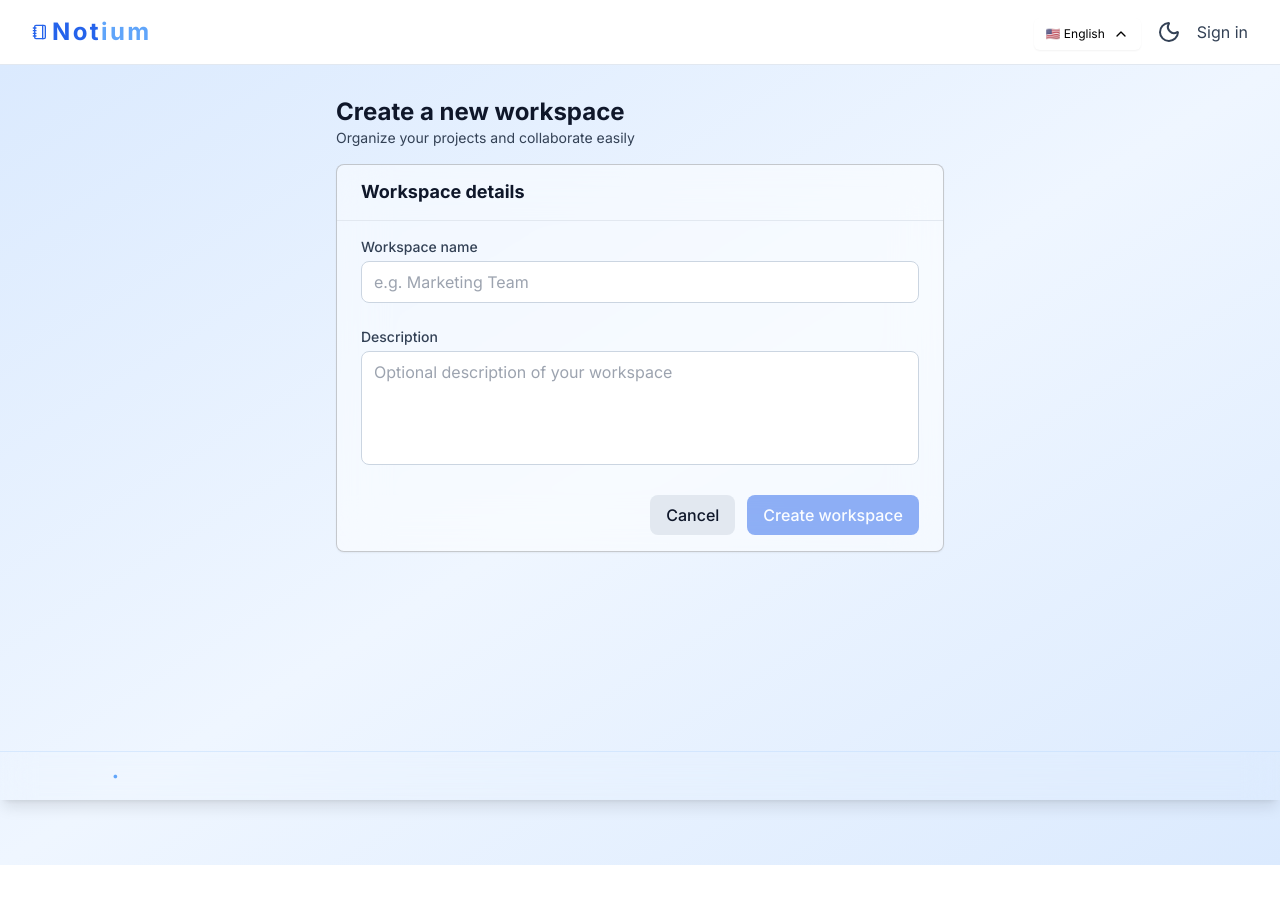
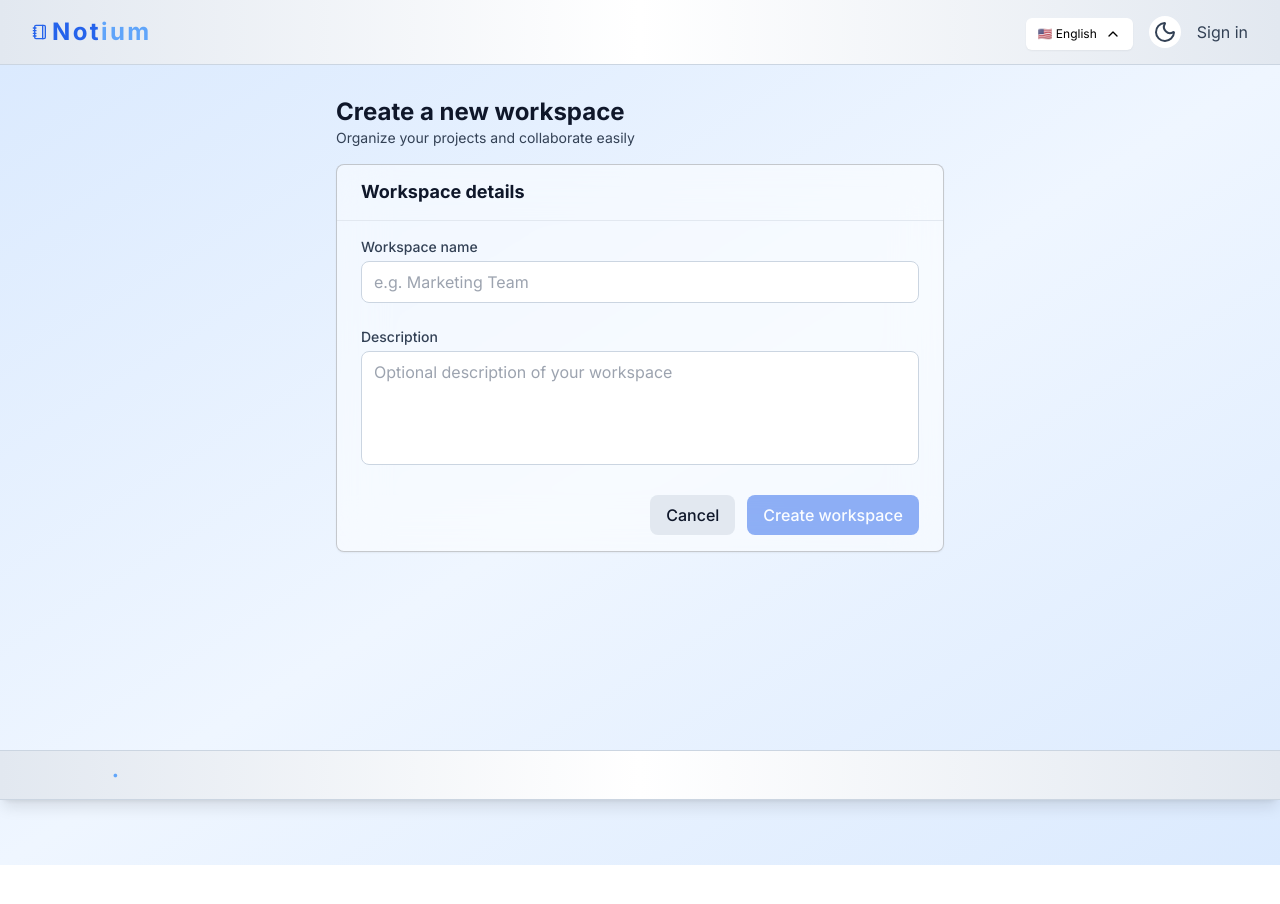
Before and after one commit to sebastianvelo/notium, a Next.js app: page /workspaces/new in a window 1280 px wide. Shown: the top 904 px of the page. Built offline with nearby package versions, Linux system fonts and the light colour scheme.

Commit message:
[refactor]: Fix styles in navbar and footer

```diff
--- a/app/layout.tsx
+++ b/app/layout.tsx
@@ -25,7 +25,7 @@ export default function RootLayout({ children }: PropsWithChildren) {
       <body className={inter.className}>
         <LanguageProvider>
           <Navbar />
-          <div className="bg-gradient-to-br from-primary-100 via-primary-50 to-primary-100 dark:from-secondary-950 dark:via-primary-950 dark:to-secondary-950">
+          <div className="bg-gradient-to-br from-primary-100 via-primary-50 to-primary-100 dark:from-black dark:via-primary-950 dark:to-black">
             {children}
           </div>
           <Footer />
--- a/components/layout/footer/Footer.tsx
+++ b/components/layout/footer/Footer.tsx
@@ -5,7 +5,7 @@ const Footer: React.FC = () => {
     const { t } = useI18N();
 
     return (
-        <footer className="backdrop-blur-lg sticky bottom-0 border-t border-primary-200/50 dark:border-primary-900/50 shadow-lg dark:bg-black text-white py-4">
+        <footer className="bg-gradient-to-l from-secondary-200 via-white to-secondary-200 dark:from-secondary-950 dark:via-secondary-900 dark:to-secondary-950 border-b border-secondary-300 dark:border-secondary-800 backdrop-blur-lg sticky bottom-0 border-t shadow-lg py-4">
             <div className="max-w-6xl mx-auto px-4 sm:px-6 lg:px-8">
                 <div className="flex flex-row justify-between items-center">
                     <div className="flex flex-col sm:flex-row sm:items-center sm:space-x-4 space-y-1 sm:space-y-0">
--- a/components/layout/navbar/Navbar.tsx
+++ b/components/layout/navbar/Navbar.tsx
@@ -1,14 +1,14 @@
 "use client";
+import Text from "@/components/ui/atoms/text/Text";
 import ROUTES from "@/constants/routes";
 import Link from "next/link";
 import LanguageSelector from "./actions/LanguageSelector";
 import ThemeToggleButton from "./actions/ThemeToggleButton";
 import Brand from "./Brand";
-import Text from "@/components/ui/atoms/text/Text";
 
 const Navbar: React.FC = () => {
     return (
-        <nav className="bg-white dark:bg-black border-b border-secondary-200 dark:border-secondary-900">
+        <nav className="bg-gradient-to-l from-secondary-200 via-white to-secondary-200 dark:from-secondary-950 dark:via-secondary-900 dark:to-secondary-950 border-b border-secondary-300 dark:border-secondary-800">
             <div className="max-w-7xl mx-auto px-4 sm:px-6 lg:px-8">
                 <div className="flex justify-between items-center h-16">
                     <Brand />
--- a/components/layout/navbar/actions/ThemeToggleButton.tsx
+++ b/components/layout/navbar/actions/ThemeToggleButton.tsx
@@ -5,7 +5,7 @@ import { Moon, Sun } from "lucide-react";
 const ThemeToggleButton: React.FC = () => {
     const { darkMode, toggleDarkMode } = useDarkMode();
 
-    const baseClasses = "rounded-full transition-all duration-200 focus:outline-none disabled:opacity-50 disabled:cursor-not-allowed";
+    const baseClasses = "rounded-full transition-all duration-200 focus:outline-none disabled:opacity-50 disabled:cursor-not-allowed p-1";
     const colorClasses = "bg-white dark:bg-black hover:bg-white dark:bg-black/50 hover:text-sky-500 text-secondary-700 focus:ring-secondary-300 dark:bg-black/80 dark:hover:bg-black/50 dark:text-secondary-300 dark:hover:text-yellow-200"
 
     return (
--- a/components/pages/workspaces/[id]/WorkspaceLayoutHeader.tsx
+++ b/components/pages/workspaces/[id]/WorkspaceLayoutHeader.tsx
@@ -12,7 +12,7 @@ const WorkspaceLayoutHeader: React.FC = () => {
     const { workspace } = useWorkspace();
 
     return (
-        <div className="space-y-4 mb-4 bg-gradient-to-br from-primary-100 via-primary-50 to-primary-100 dark:from-secondary-950 dark:via-primary-950 dark:to-secondary-950 py-8 px-4">
+        <div className="space-y-4 mb-4 bg-gradient-to-l from-primary-100 via-primary-50 to-primary-100 dark:from-black dark:via-secondary-900 dark:to-black pt-6 pb-2 px-4">
             <div className="flex space-x-4">
                 <Button variant="ghost" onClick={() => router.push(ROUTES.WORKSPACES)}>
                     <ChevronLeft />
--- a/components/pages/workspaces/[id]/ui/editor/WorkspaceEditorView.tsx
+++ b/components/pages/workspaces/[id]/ui/editor/WorkspaceEditorView.tsx
@@ -18,14 +18,14 @@ interface WorkspaceEditorViewProps {
 const WorkspaceEditorView: React.FC<WorkspaceEditorViewProps> = ({ name, description, editMode, isLoading, setName, setDescription, onSave, onCancel, onToggleEdit }) => (
     <div className="space-y-2">
         <div className="flex items-start gap-2">
-            <div className="flex-1 space-y-2">
+            <div className="space-y-2">
                 {editMode ? (
                     <>
                         <Input
                             value={name}
                             onChange={(e) => setName(e.target.value)}
                             placeholder="Workspace name"
-                            className="text-3xl font-bold border-0 p-0 focus:ring-0"
+                            className="text-2xl font-bold border-0 p-0 focus:ring-0"
                             disabled={isLoading}
                         />
                         <Input
@@ -43,7 +43,6 @@ const WorkspaceEditorView: React.FC<WorkspaceEditorViewProps> = ({ name, descrip
                     </>
                 )}
             </div>
-
             <WorkspaceEditorActions
                 editMode={editMode}
                 isLoading={isLoading}
--- a/lib/db/memory/WorkspaceDB.ts
+++ b/lib/db/memory/WorkspaceDB.ts
@@ -1,8 +1,9 @@
-import Workspace from "@/types/Workspace";
+import Workspace, { WorkspaceStatus } from "@/types/Workspace";
 import workspacesJson from "./mock/workspaces.json";
 
 const WorkspacesDB: Workspace[] = workspacesJson.map((w) => ({
     ...w,
+    status: w.status as WorkspaceStatus
 }));
 
 export default WorkspacesDB;
--- a/lib/db/memory/mock/workspaces.json
+++ b/lib/db/memory/mock/workspaces.json
@@ -4,26 +4,31 @@
         "name": "Personal Projects",
         "description": "My personal workspace for side projects",
         "createdAt": "2024-01-15T10:00:00Z",
-        "ownerId": "usr_1"
+        "ownerId": "usr_1",
+        "status": "ACTIVE"
     },
     {
         "id": "ws_2",
         "name": "Team Alpha",
         "description": "Collaborative workspace for Team Alpha",
         "createdAt": "2024-02-20T14:30:00Z",
-        "ownerId": "usr_2"
+        "ownerId": "usr_2",
+        "status": "ACTIVE"
+
     },
     {
         "id": "ws_3",
         "name": "Research Notes",
         "createdAt": "2024-03-10T09:15:00Z",
-        "ownerId": "usr_1"
+        "ownerId": "usr_1",
+        "status": "ACTIVE"
     },
     {
         "id": "ws_4",
         "name": "Marketing Campaign",
         "description": "Q2 2024 Marketing Campaign Planning",
         "createdAt": "2024-03-25T11:45:00Z",
-        "ownerId": "usr_3"
+        "ownerId": "usr_3",
+        "status": "ACTIVE"
     }
 ]
```
Also changed, not shown: types/index.ts (added).
